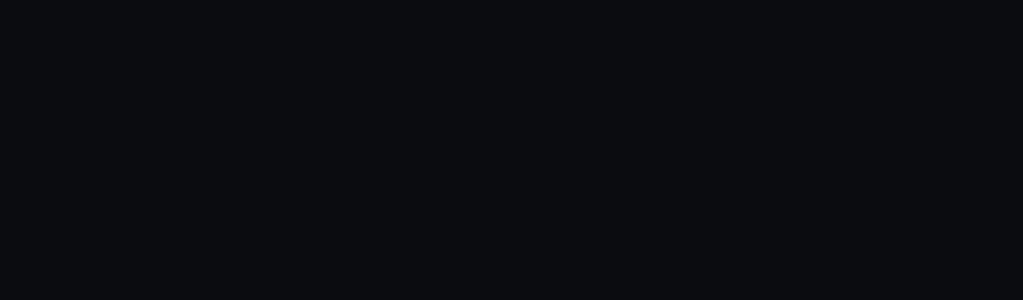
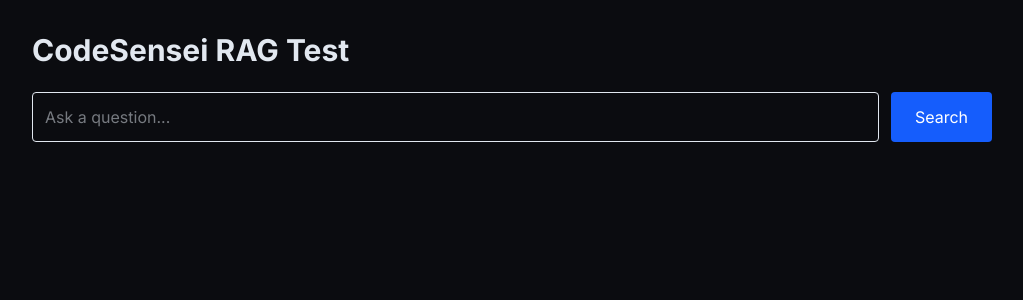
Before and after one commit to nihalshetty3/CodeSensei-AI-Code-Reviewer, a React app in the folder frontend/: page /rag-test in a window 1280 px wide. Before the commit this address had no page. Shown: the top 300 px of the page, without its empty margins (128-1151 px from the left). Built offline with nearby package versions, Linux system fonts and the light colour scheme; the HTML template or start-up script is replaced by a standard one.

Commit message:
feat: add RAG API endpoint and frontend test page

```diff
--- a/frontend/src/App.jsx
+++ b/frontend/src/App.jsx
@@ -7,6 +7,7 @@ import AuthSuccess from "./components/AuthSuccess";
 import ProtectedRoute from "./components/ProtectedRoute";
 import ReviewHistoryDashboard from "./components/ReviewHistoryDashboard";
 import { hasHistoryAccess } from "./utils/authSession";
+import RagTest from "./pages/RagTest"
 
 function HistoryRedirect() {
   if (!hasHistoryAccess()) {
@@ -36,6 +37,7 @@ export default function App() {
         <Route path="/history" element={<HistoryRedirect />} />
 
         <Route path="/auth/success" element={<AuthSuccess />} />
+        <Route path="/rag-test" element={<RagTest />} />
       </Routes>
     </AuthProvider>
   );
--- /dev/null
+++ b/frontend/src/pages/RagTest.jsx
@@ -0,0 +1,95 @@
+import { useState } from "react";
+
+export default function RagTest() {
+  const [query, setQuery] = useState("");
+  const [result, setResult] = useState(null);
+  const [loading, setLoading] = useState(false);
+
+  const handleSearch = async () => {
+    if (!query.trim()) return;
+
+    setLoading(true);
+
+    try {
+      const response = await fetch(
+        "http://localhost:8000/rag/query",
+        {
+          method: "POST",
+          headers: {
+            "Content-Type": "application/json",
+          },
+          body: JSON.stringify({
+            query,
+          }),
+        }
+      );
+
+      const data = await response.json();
+
+      setResult(data);
+    } catch (error) {
+      console.error(error);
+    }
+
+    setLoading(false);
+  };
+
+  return (
+    <div className="p-8 max-w-5xl mx-auto">
+      <h1 className="text-3xl font-bold mb-6">
+        CodeSensei RAG Test
+      </h1>
+
+      <div className="flex gap-3 mb-6">
+        <input
+          className="border p-3 flex-1 rounded"
+          placeholder="Ask a question..."
+          value={query}
+          onChange={(e) => setQuery(e.target.value)}
+        />
+
+        <button
+          onClick={handleSearch}
+          className="bg-blue-600 text-white px-6 rounded"
+        >
+          Search
+        </button>
+      </div>
+
+      {loading && (
+        <p>Loading...</p>
+      )}
+
+      {result && (
+        <div className="border rounded p-6">
+          <h2 className="text-xl font-bold mb-4">
+            Retrieval Result
+          </h2>
+
+          <p>
+            <strong>Source:</strong>{" "}
+            {result.source}
+          </p>
+
+          <div className="mt-4">
+            <strong>Documents:</strong>
+
+            <ul className="list-disc ml-6">
+              {result.documents.map((doc) => (
+                <li key={doc}>{doc}</li>
+              ))}
+            </ul>
+          </div>
+
+          <div className="mt-6">
+            <strong>Context:</strong>
+
+            <pre className="bg-slate-900 text-gray-300 p-4 rounded overflow-auto whitespace-pre-wrap max-h-96">
+              {result.answer}
+            </pre>
+          </div>
+        </div>
+      )}
+    </div>
+  );
+}
```
Also changed, not shown: 2 other files (tests, documents, lock files or other folders).
